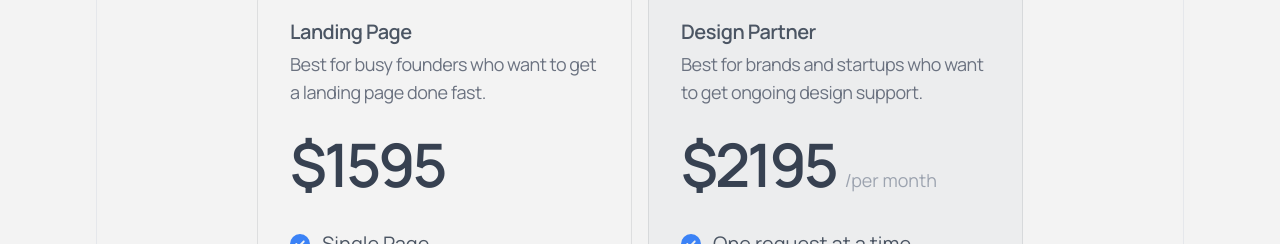
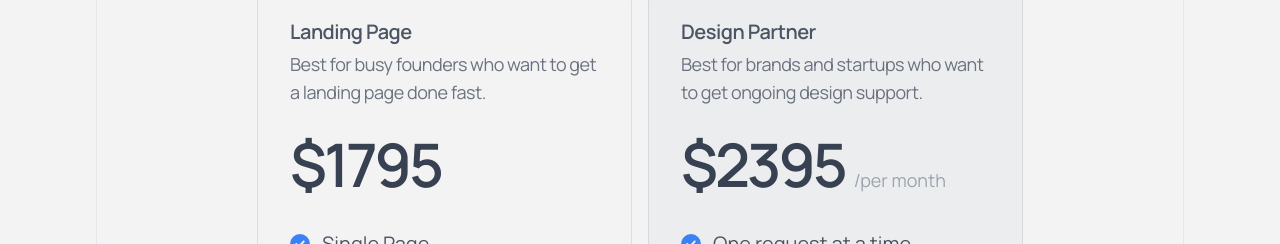
Before and after one commit to emir404/arc, a Next.js app: page / in a window 1280 px wide. Shown: the part 3000-3244 px from the top of the page. Built offline with nearby package versions, Linux system fonts and the light colour scheme.

Commit message:
Update pricing.tsx

```diff
--- a/src/components/ui/sections/pricing.tsx
+++ b/src/components/ui/sections/pricing.tsx
@@ -83,7 +83,7 @@ function Pricing() {
               </p>
             </div>
             <p className='font-semibold text-6xl my-2 text-gray-700 tracking-tighter pt-2'>
-              $1595
+              $1795
             </p>
             <div className='py-4 flex flex-col gap-4'>
               <div className='flex gap-3 items-center'>
@@ -156,9 +156,9 @@ function Pricing() {
             </div>
               {
                 mode === "monthly" ? (
-                  <p className='font-semibold text-6xl my-2 text-gray-700 tracking-tighter pt-2'>$2195 <span className='text-lg text-gray-400 tracking-normal font-normal'>/per month</span></p>
+                  <p className='font-semibold text-6xl my-2 text-gray-700 tracking-tighter pt-2'>$2395 <span className='text-lg text-gray-400 tracking-normal font-normal'>/per month</span></p>
                 ) : (
-                  <p className='font-semibold text-6xl my-2 text-gray-700 tracking-tighter pt-2'>$21950 <span className='text-lg text-gray-400 tracking-normal font-normal'>/per year</span></p>
+                  <p className='font-semibold text-6xl my-2 text-gray-700 tracking-tighter pt-2'>$23950 <span className='text-lg text-gray-400 tracking-normal font-normal'>/per year</span></p>
                 )
               }
             <div className='py-4 flex flex-col gap-4'>
```
